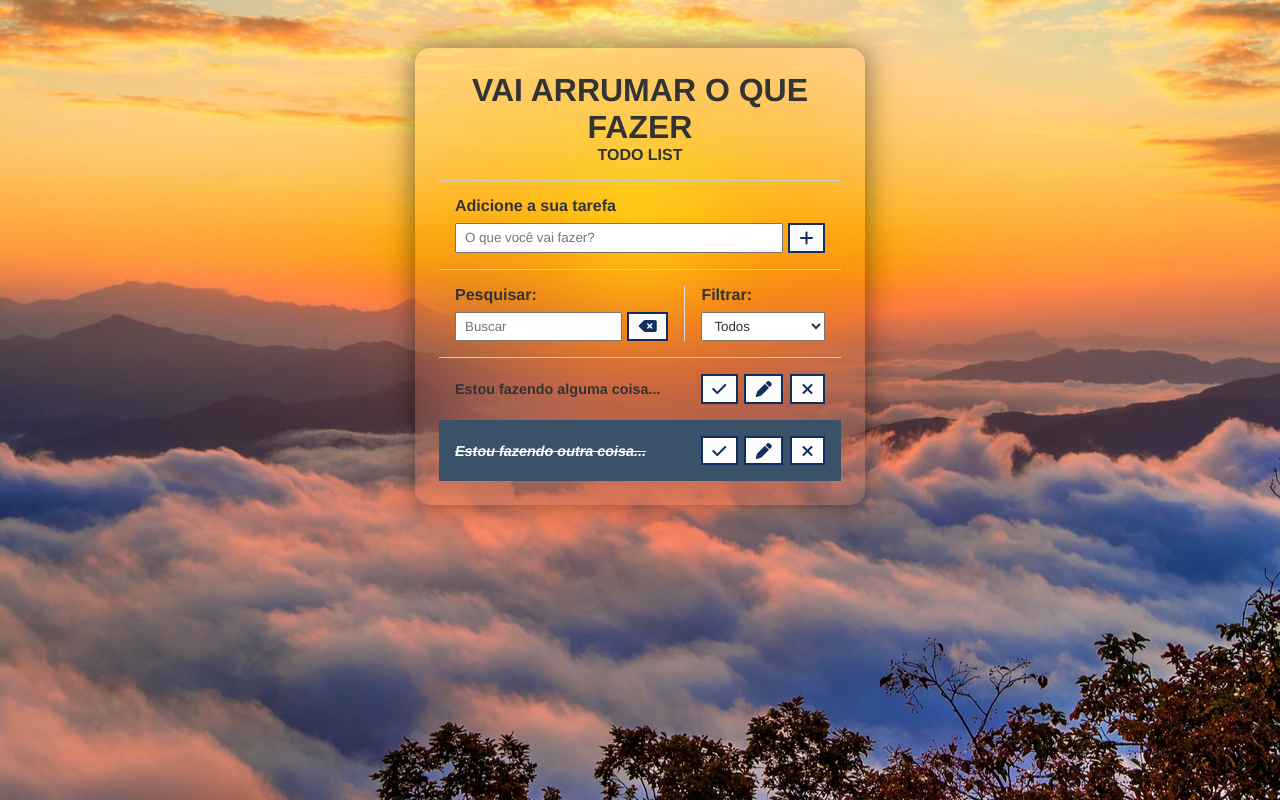
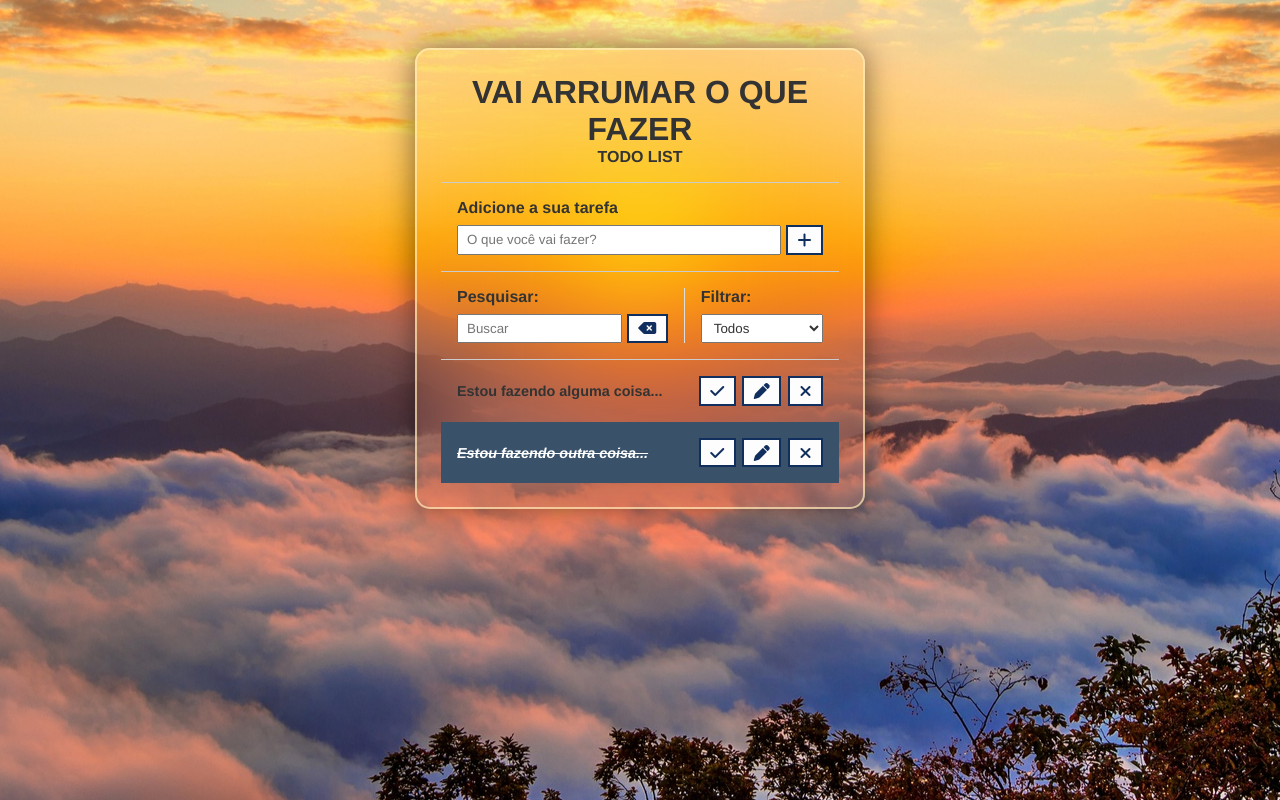
Before and after one commit to RenanMSF99/todo-list, a plain HTML site: page index.html in a window 1280 px wide. Drawn offline with Linux system fonts and the light colour scheme.

Commit message:
Final dia 21-03-25

```diff
--- a/CSS/styles.css
+++ b/CSS/styles.css
@@ -57,7 +57,7 @@ input, select{
 .todo-container{
     max-width: 450px;
     margin: 3rem auto;
-    border: 2 Solid #ffecb9b0;
+    border: 2px Solid #ffecb9b0;
     background-color: transparent;
     backdrop-filter: blur(50px);
     padding: 1.5rem;
```
